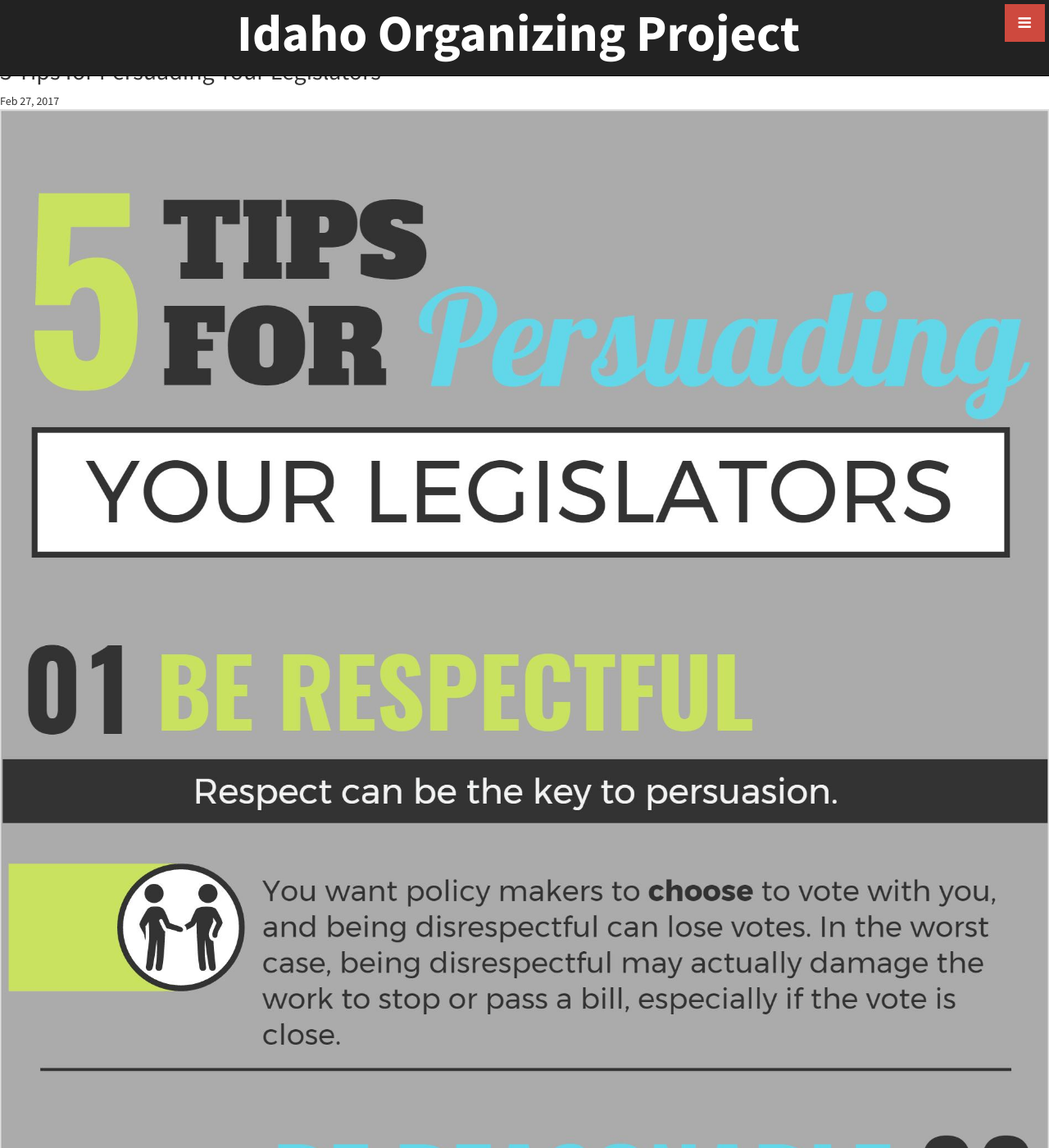
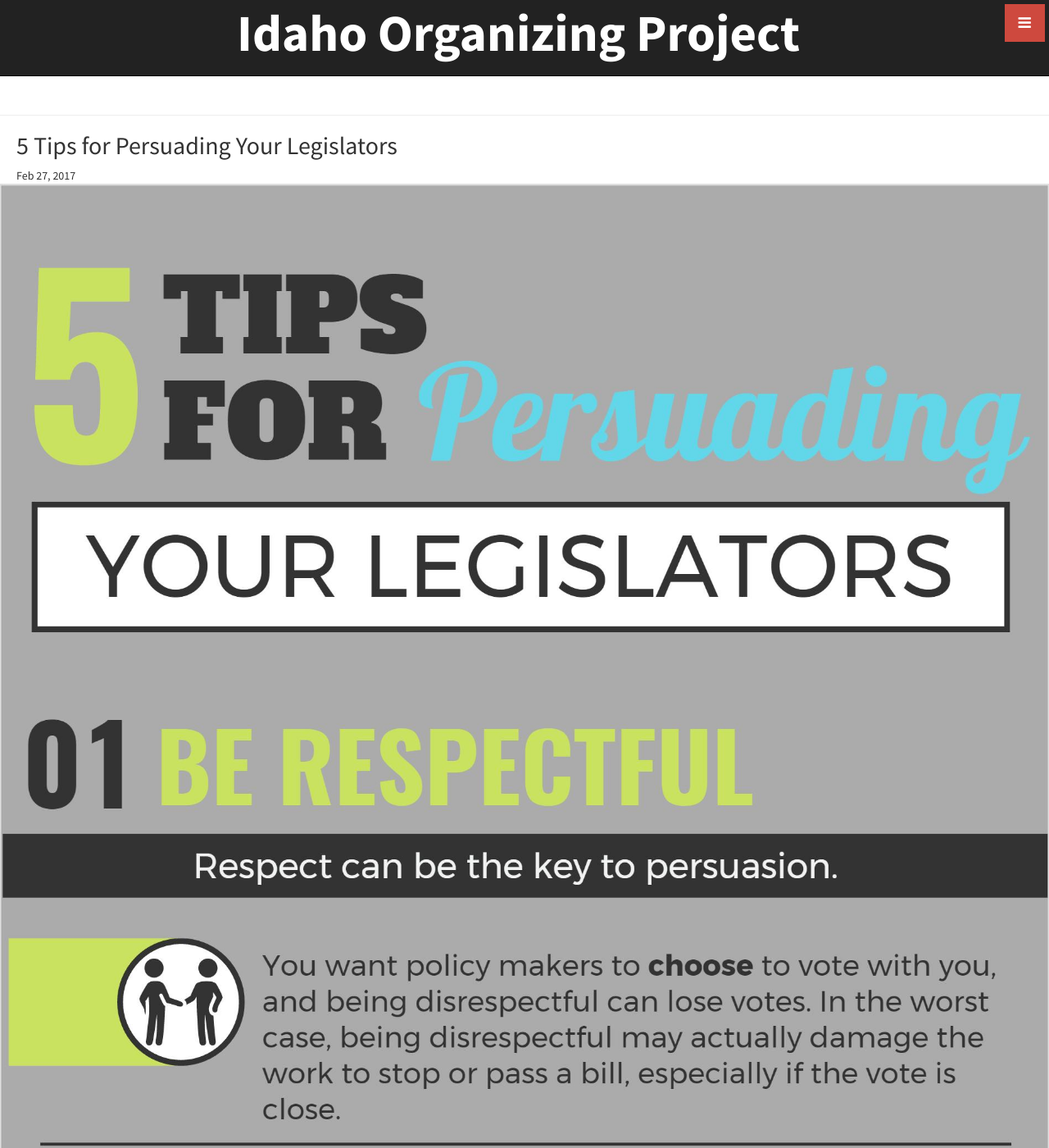
Before and after one commit to IdahoOrganizingProject/Idaho-Organizing-Project, a Jekyll site: the page built from _posts/2017-02-27-5-Tips-For-Perusading-Legislators.md, in a window 1280 px wide and 1400 px high. Shown: the whole window at 82% size. Built offline with Jekyll 4.4.1, drawn with Linux system fonts in a browser that asks for light colours; comment, search, counter and statistics services are not loaded.

Commit message:
just made post look better for now

```diff
--- a/_layouts/post.html
+++ b/_layouts/post.html
@@ -2,7 +2,7 @@
 layout: default
 ---
 
-<h2>{{ page.title }}</h2>
-<time>{{ page.date | date: "%b %-d, %Y" }}{% if page.author %} • {{ page.author }}{% endif %}{% if page.meta %} • {{ page.meta }}{% endif %}</time>
+<h2 class="post-hed">{{ page.title }}</h2>
+<time class="post-hed">{{ page.date | date: "%b %-d, %Y" }}{% if page.author %} • {{ page.author }}{% endif %}{% if page.meta %} • {{ page.meta }}{% endif %}</time>
 
 {{ content }}
--- a/css/stylish-portfolio.css
+++ b/css/stylish-portfolio.css
@@ -246,7 +246,12 @@
 }
 
 /* Blog */
-
+.page-header {
+  padding-bottom: 100px;
+}
+.post-hed {
+  padding-left: 20px;
+}
 
 /* Portfolio */
 
```
